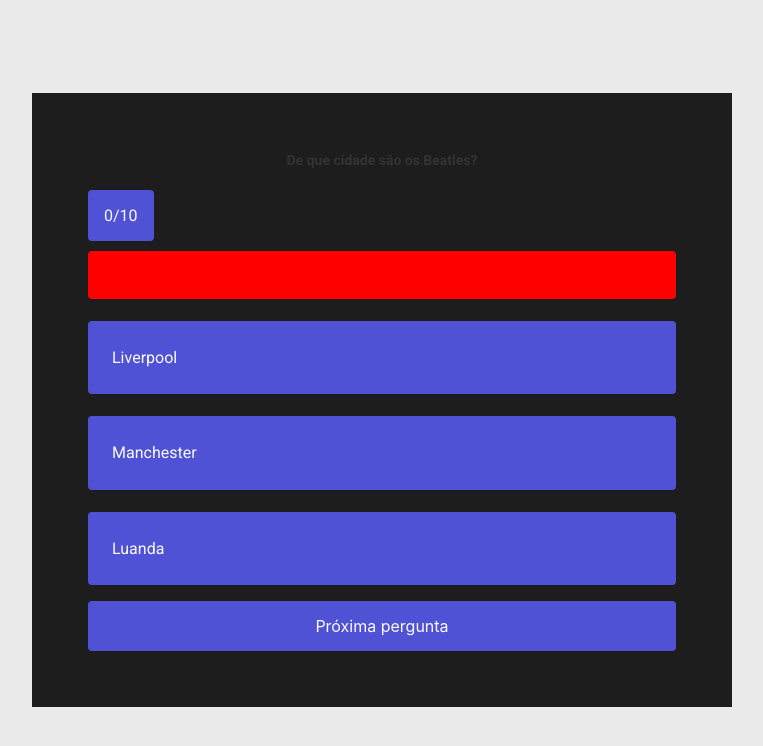
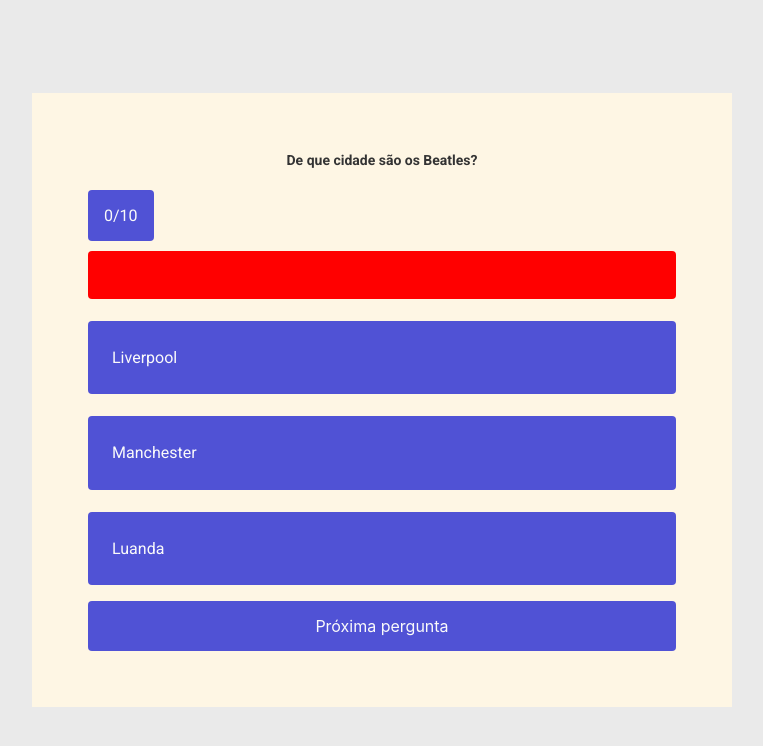
Before and after one commit to efeeseao/quiz-game-rx-pro, a React (Vite) app: page /game in a window 1280 px wide. Shown: the top 746 px of the page, without its empty margins (258-1021 px from the left). Built offline with nearby package versions, Linux system fonts and the light colour scheme.

Commit message:
chore: add bg color

```diff
--- a/src/styles/theme.ts
+++ b/src/styles/theme.ts
@@ -25,7 +25,7 @@
   colors: {
     primary: '#5052d5',
     secondary: '#8338ec',
-    mainBg: '#1d1d1d',
+    mainBg: '#fef6e4',
     lightBg: '#F2F2F2',
     white: '#FAFAFA',
     black: '#000000',
```
